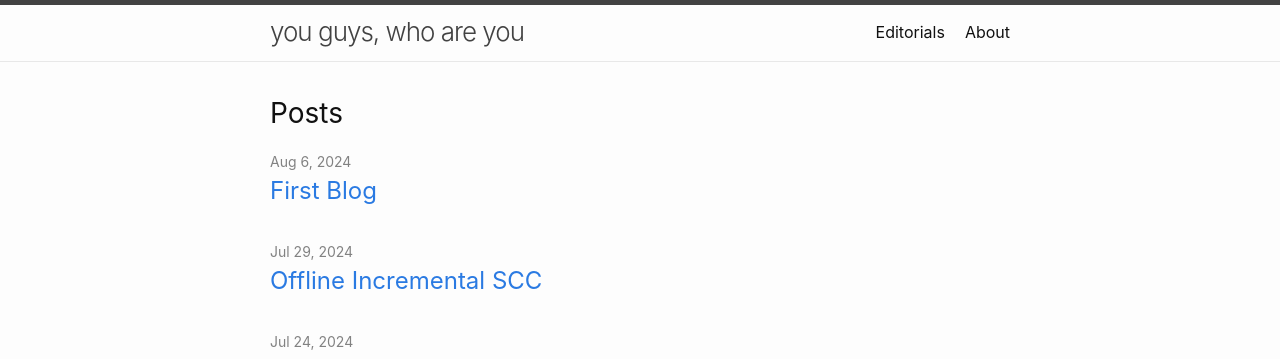
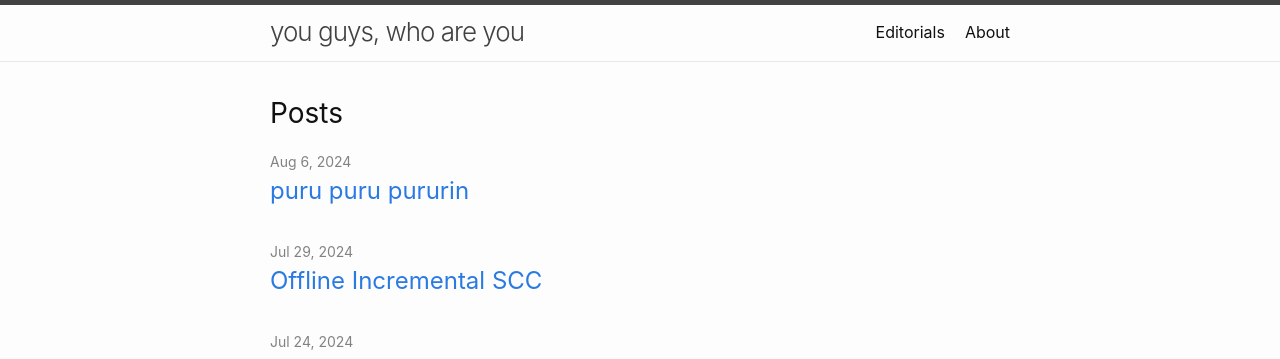
Before and after one commit to you-guys-who-are-you/you-guys-who-are-you.github.io, a Jekyll site: the page built from index.md, in a window 1280 px wide. Shown: the top 359 px of the page. Built offline with Jekyll 4.4.1, drawn with Linux system fonts in a browser that asks for light colours; Markdown is read by kramdown in place of the engine named in the settings.

Commit message:
Update 2024-08-06-puru-puru-pururin.md

```diff
--- a/_posts/2024-08-06-puru-puru-pururin.md
+++ b/_posts/2024-08-06-puru-puru-pururin.md
@@ -1,6 +1,6 @@
 ---
 layout: post
-title: First Blog
+title: puru puru pururin
 tags: notag
 ---
 
```
